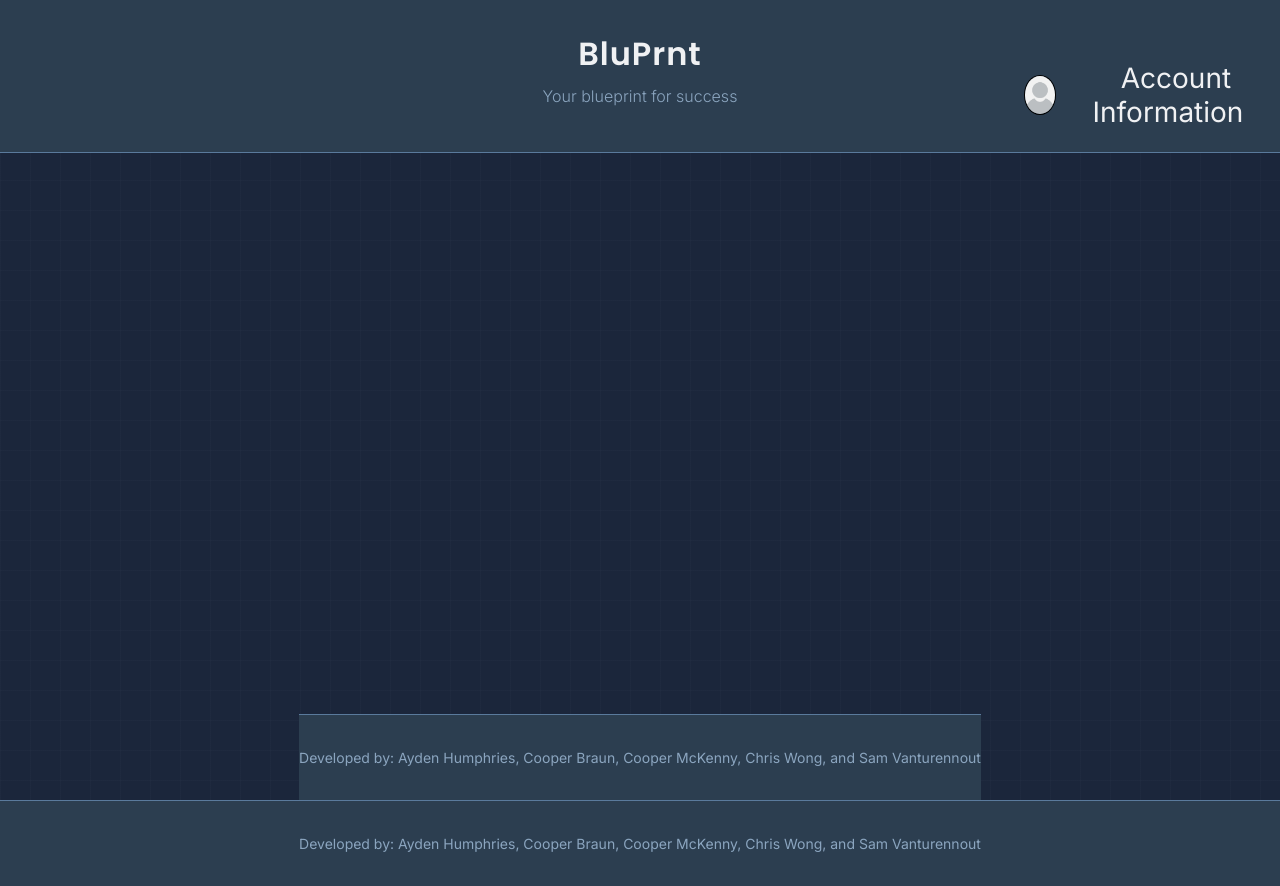
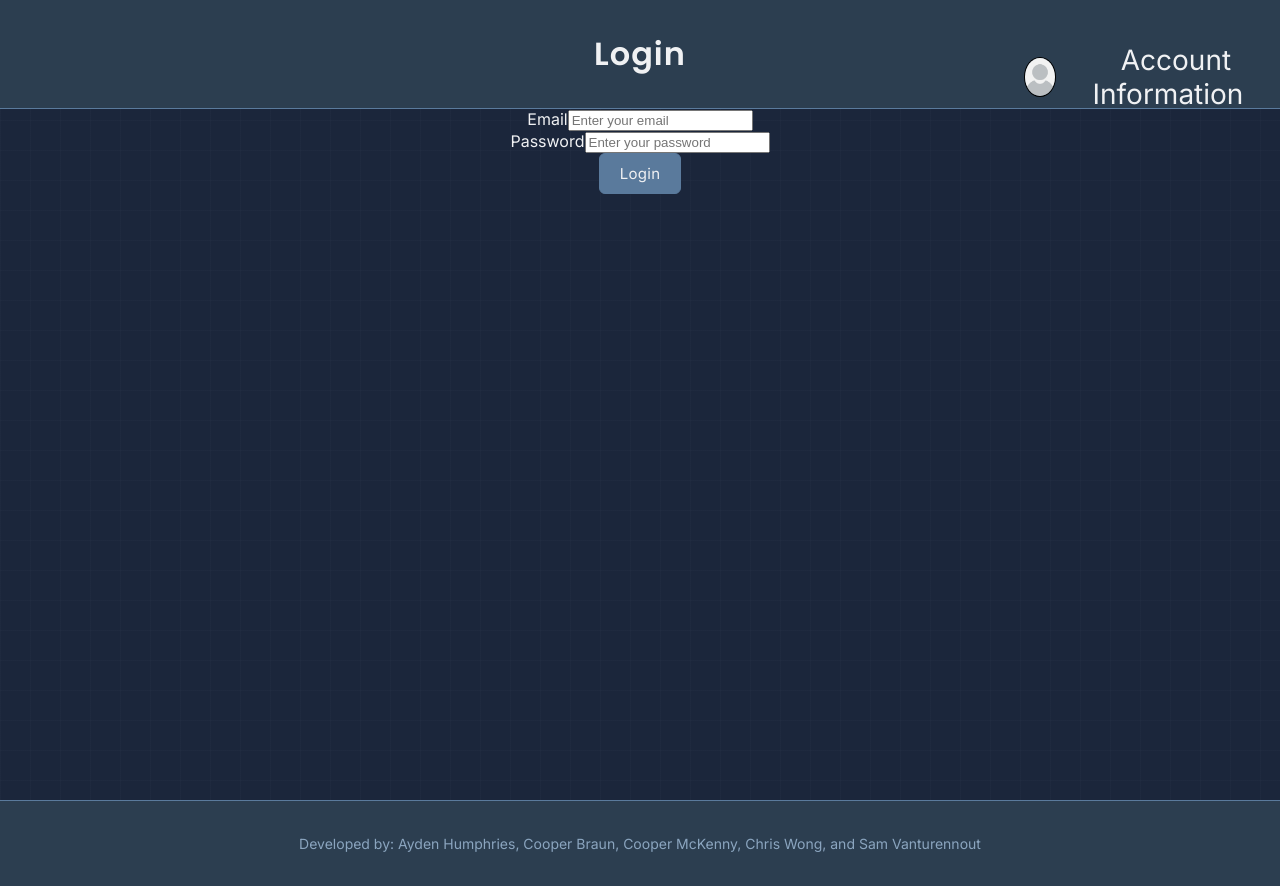
Before and after one commit to cooperbraun13/bluprnt, a React (Vite) app in the folder frontend/: page /login in a window 1280 px wide. Built offline with nearby package versions, Linux system fonts and the light colour scheme.

Commit message:
feat[form] basic login form is created

```diff
--- a/frontend/src/pages/Login/login.tsx
+++ b/frontend/src/pages/Login/login.tsx
@@ -1,12 +1,39 @@
-import Header from '../../components/Header/Header'
-import Footer from '../../components/Footer/Footer'
+import Header from '../../components/Header/Header';
 
-export default function Login(){
-    return <>
-        <Header></Header>
-        <form>
+export default function Login() {
+  return (
+    <>
+      <Header title="Login" showTagline={false} />
 
-        </form>
-        <Footer></Footer>
+      <form className="login-form">
+        <div className="form-group">
+          <label htmlFor="email">Email</label>
+          <input
+            type="email"
+            id="email"
+            name="email"
+            placeholder="Enter your email"
+            required
+          />
+        </div>
+
+        <div className="form-group">
+          <label htmlFor="password">Password</label>
+          <input
+            type="password"
+            id="password"
+            name="password"
+            placeholder="Enter your password"
+            required
+          />
+        </div>
+
+        <div className="sign_up"></div>
+
+        <button type="submit" className="login-button">
+          Login
+        </button>
+      </form>
     </>
+  );
 }
```
